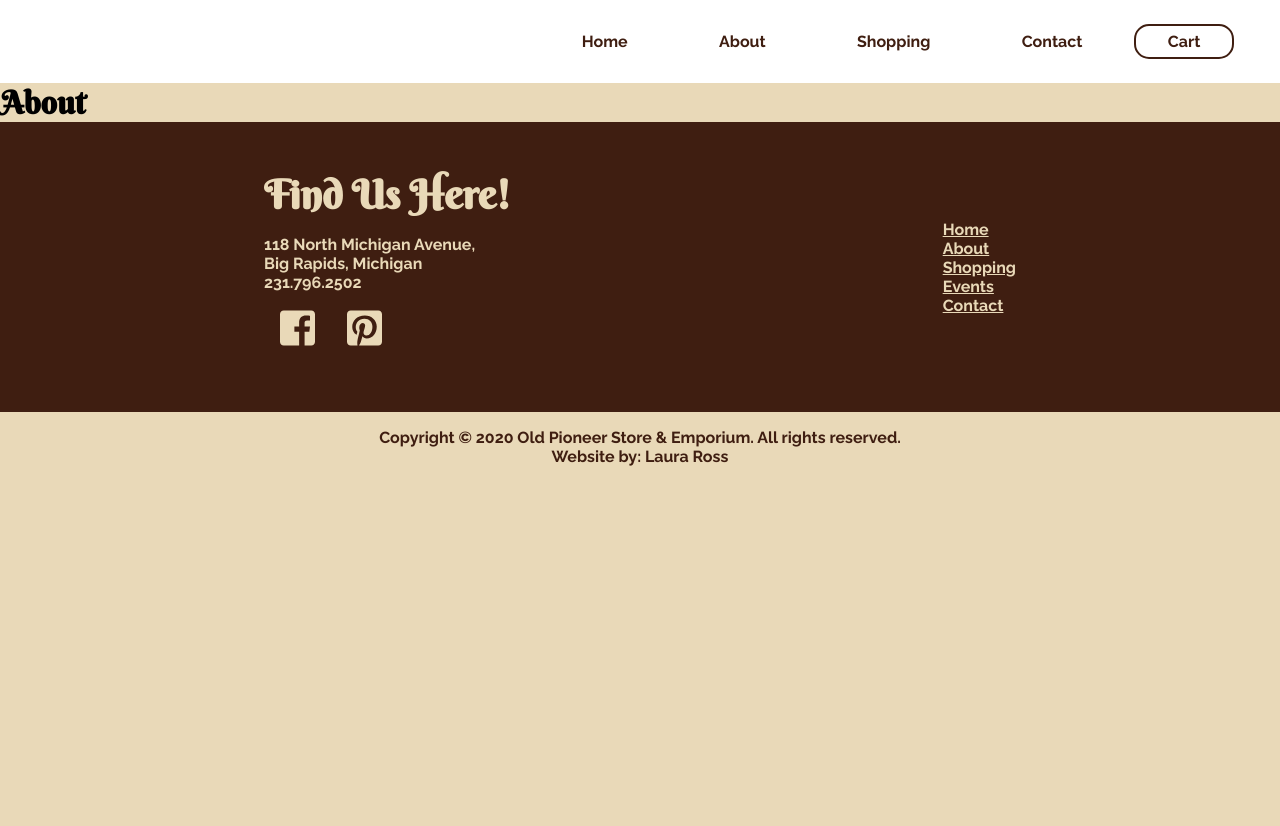
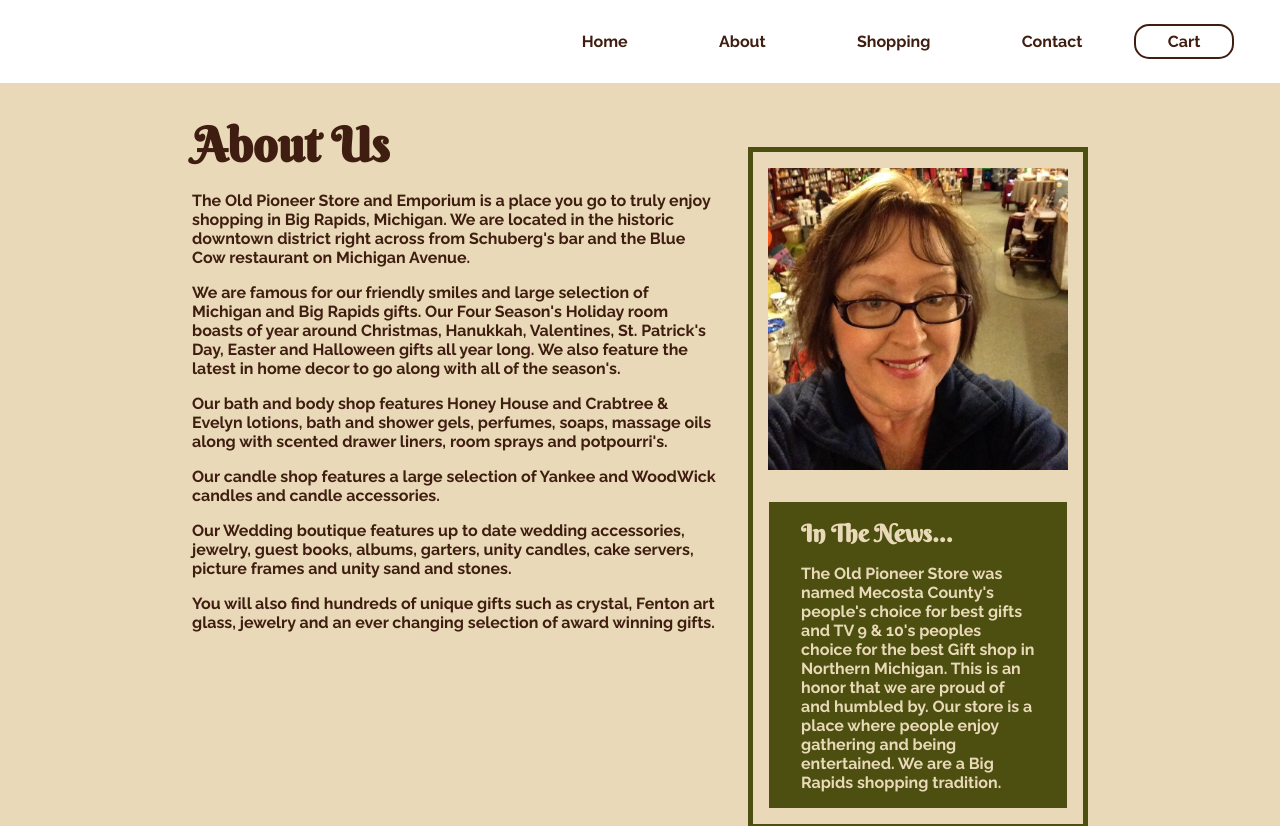
Before and after one commit to LauraE91/Local_Business_Revamp, a React (Create React App) app in the folder client/: page /about in a window 1280 px wide. Shown: the top 826 px of the page. Before the commit the page ends 800 px from the top, so only its background shows below. Built offline with nearby package versions, Linux system fonts and the light colour scheme; a web font is replaced by a local one.

Commit message:
Completed About Page

```diff
--- a/client/src/components/About.js
+++ b/client/src/components/About.js
@@ -1,11 +1,36 @@
 import React from 'react';
 import { Link } from 'react-router-dom';
 import '../App.css';
+import './css/about-page.css';
 
 function About() {
   return (
-    <div className="App">
-      <h1>About</h1>
+    <div className="App about-page">
+      <article className="about-content">
+        <h1>About Us</h1>
+
+        <p>The Old Pioneer Store and Emporium is a place you go to truly enjoy shopping in Big Rapids, Michigan. We are located in the historic downtown district right across from Schuberg's bar and the Blue Cow restaurant on Michigan Avenue.</p>
+
+
+
+        <p>We are famous for our friendly smiles and large selection of Michigan and Big Rapids gifts. Our Four Season's Holiday room boasts of year around Christmas, Hanukkah, Valentines, St. Patrick's Day, Easter and Halloween gifts all year long. We also feature the latest in home decor to go along with all of the season's.</p>
+
+        <p>Our bath and body shop features Honey House and Crabtree & Evelyn lotions, bath and shower gels, perfumes, soaps, massage oils along with scented drawer liners, room sprays and potpourri's.</p>
+
+        <p>Our candle shop features a large selection of Yankee and WoodWick candles and candle accessories.</p>
+
+        <p>Our Wedding boutique features up to date wedding accessories, jewelry, guest books, albums, garters, unity candles, cake servers, picture frames and unity sand and stones.</p>
+
+        <p>You will also find hundreds of unique gifts such as crystal, Fenton art glass, jewelry and an ever changing selection of award winning gifts.</p>
+      </article>
+
+      <aside className="side-panel">
+        <img className="about-img" src="/img/aboutusprofilepicture.jpg"/>
+        <article className="news-box">
+        <h2>In The News...</h2>
+        <p>The Old Pioneer Store was named Mecosta County's people's choice for best gifts and TV 9 & 10's peoples choice for the best Gift shop in Northern Michigan. This is an honor that we are proud of and humbled by. Our store is a place where people enjoy gathering and being entertained. We are a Big Rapids shopping tradition.</p>
+        </article>
+      </aside>
     </div>
   );
 }
--- /dev/null
+++ b/client/src/components/css/about-page.css
@@ -0,0 +1,92 @@
+.about-page {
+  padding: 1rem 2rem;
+}
+
+.about-page h1,
+.about-page p {
+  color: var(--dark);
+  margin-top: 1rem;
+}
+
+.about-page h1 {
+  font-size: 2rem;
+}
+
+.about-img {
+  width: 300px;
+  margin: 1rem;
+}
+
+.side-panel {
+  display: flex;
+  flex-direction: column;
+  justify-content: center;
+  align-items: center;
+  border: 5px solid var(--accent);
+  max-width: 330px;
+  margin: 3rem auto;
+}
+
+.news-box {
+  background: var(--accent);
+  padding: 1rem 2rem;
+  margin: 1rem;
+}
+
+.news-box p,
+.news-box h2 {
+  color: var(--light);
+}
+
+.news-box h2 {
+  margin-bottom: 1rem;
+}
+
+@media(min-width: 850px) {
+  .about-page {
+    display: flex;
+    width: 90%;
+    margin: 0 auto;
+  }
+
+  .about-content {
+    margin-right: 2rem;
+  }
+
+  .about-page h1 {
+    font-size: 2.5rem;
+  }
+}
+
+@media(min-width: 1000px) {
+  .about-page {
+    width: 80%;
+  }
+
+  .about-page h1 {
+    font-size: 3rem;
+  }
+
+
+}
+
+@media(min-width: 1200px) {
+  .about-page {
+    width: 70%;
+
+  }
+}
+
+@media(min-width: 1300px) {
+  .about-page {
+    width: 60%;
+
+  }
+}
+
+@media(min-width: 1500px) {
+  .about-page {
+    width: 50%;
+
+  }
+}
```
Also changed, not shown: client/public/img/aboutusprofilepicture.jpg (added).
